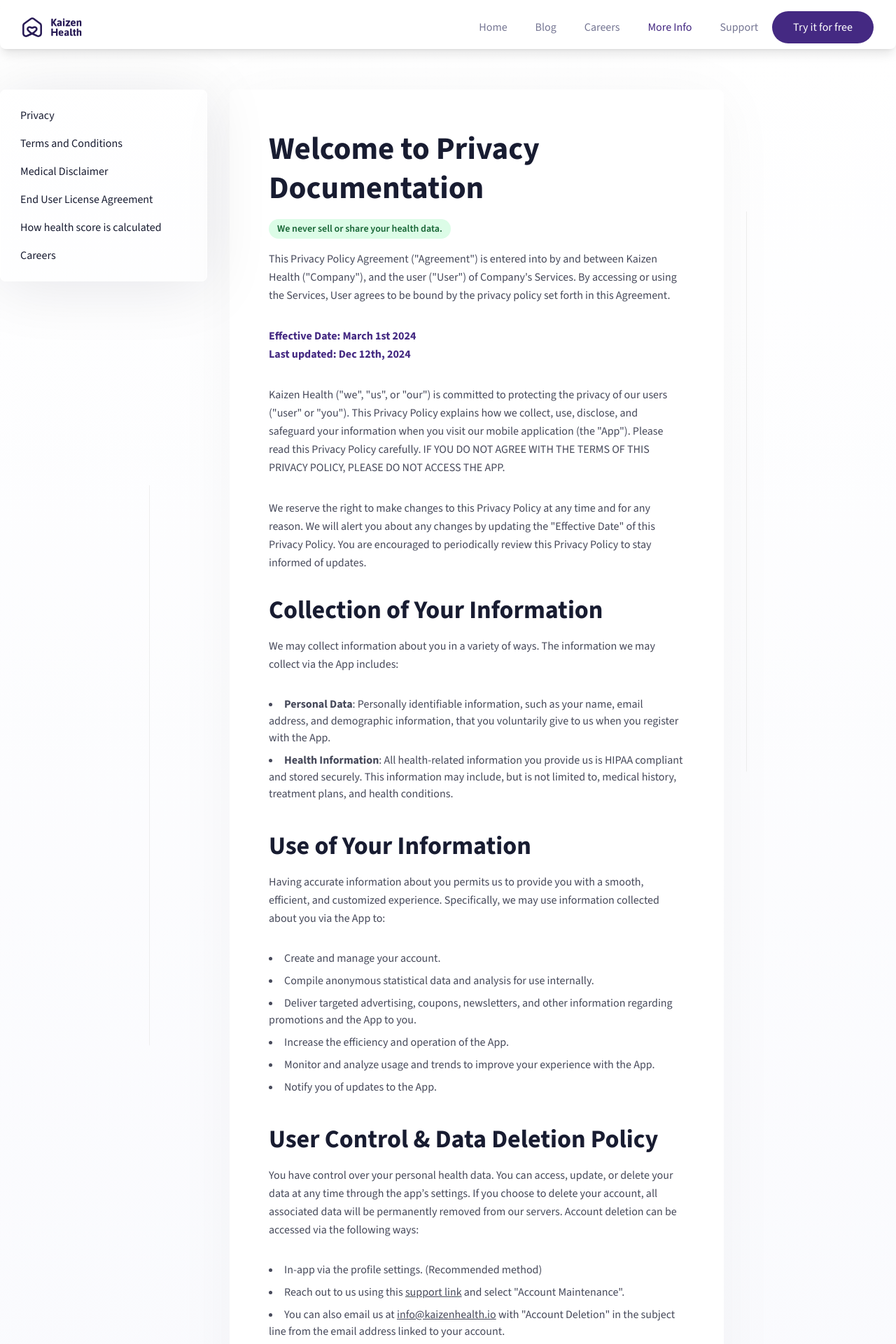
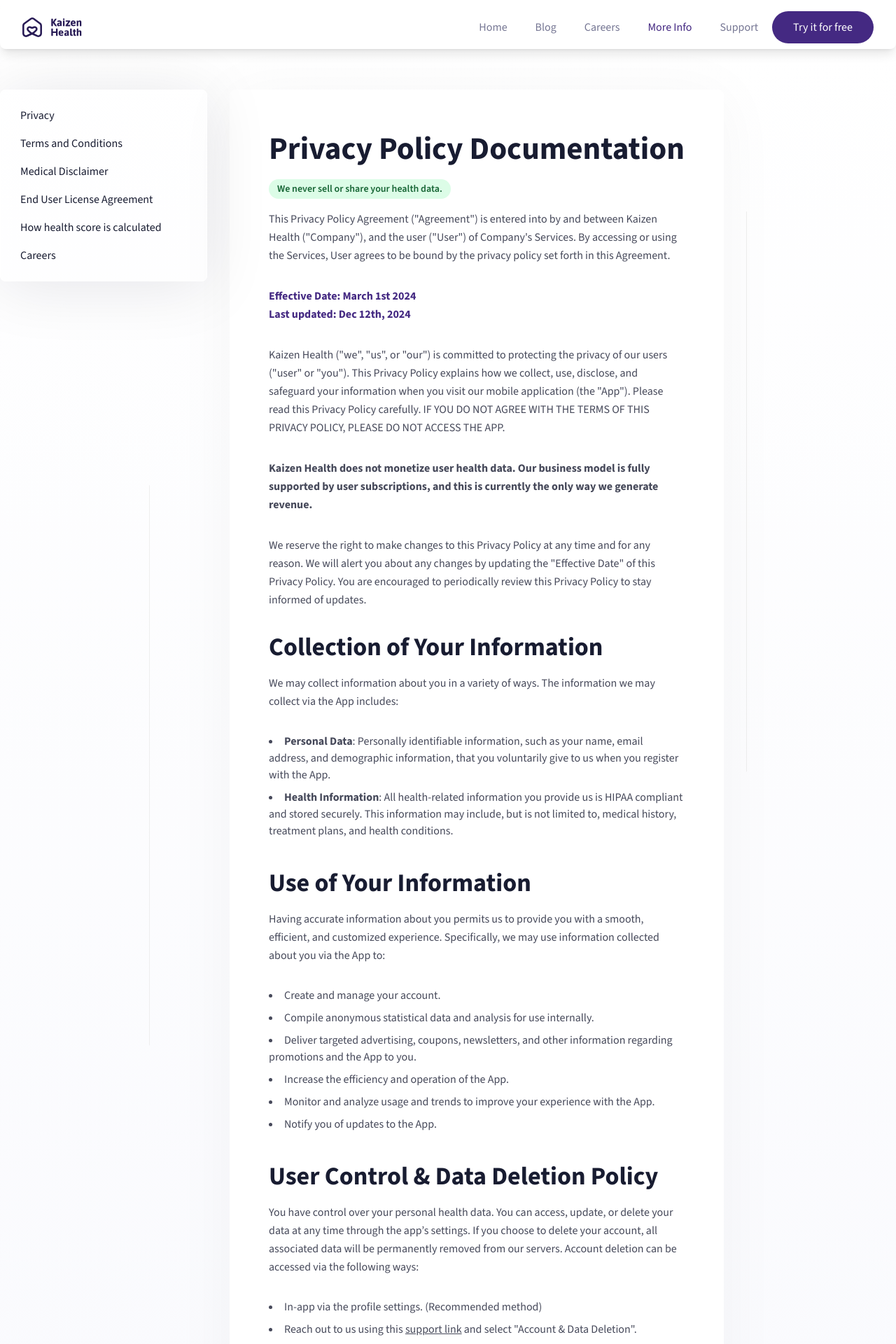
Before and after one commit to kaizen-health-tech/kaizen-web, a Next.js app: page /docs/privacy in a window 1280 px wide. Shown: the top 1920 px of the page at 70% size. Built offline with nearby package versions, Linux system fonts and the light colour scheme.

Commit message:
updating privacy policy

```diff
--- a/app/(site)/docs/privacy/page.tsx
+++ b/app/(site)/docs/privacy/page.tsx
@@ -25,7 +25,7 @@ export default function DocsPage() {
               <div className="-mx-4 flex flex-wrap">
                 <div className="w-full px-4 lg:w-3/4">
                   <div className="blog-details blog-details-docs shadow-three dark:bg-gray-dark rounded-sm bg-white px-8 py-11 sm:p-[55px] lg:mb-5 lg:px-8 xl:p-[55px]">
-                    <h1>Welcome to Privacy Documentation</h1>
+                    <h1>Privacy Policy Documentation</h1>
 
                     <div className="inline-flex items-center bg-green-100 text-green-800 text-sm font-semibold px-3 py-1 rounded-full mb-4">
                       We never sell or share your health data.
@@ -52,6 +52,11 @@ export default function DocsPage() {
                       Privacy Policy carefully. IF YOU DO NOT AGREE WITH THE
                       TERMS OF THIS PRIVACY POLICY, PLEASE DO NOT ACCESS THE
                       APP.
+                    </p>
+                    <p className="text-body-color dark:text-body-color-dark text-base font-bold">
+                      Kaizen Health does not monetize user health data. Our
+                      business model is fully supported by user subscriptions,
+                      and this is currently the only way we generate revenue.
                     </p>
 
                     <p className="text-body-color dark:text-body-color-dark text-base">
@@ -130,7 +135,7 @@ export default function DocsPage() {
                         >
                           support link
                         </a>{" "}
-                        and select "Account Maintenance".
+                        and select "Account & Data Deletion".
                       </li>
                       <li>
                         You can also email us at{" "}
@@ -140,8 +145,8 @@ export default function DocsPage() {
                         >
                           info@kaizenhealth.io
                         </a>{" "}
-                        with "Account Deletion" in the subject line from the
-                        email address linked to your account.
+                        with "Account & Data Deletion" in the subject line from
+                        the email address linked to your account.
                       </li>
                     </ul>
 
--- a/components/Contact/index.tsx
+++ b/components/Contact/index.tsx
@@ -144,6 +144,7 @@ const Contact = () => {
                   <option value="Account Maintenance">
                     Account Maintenance
                   </option>
+                  <option value="Data Deletion">Account & Data Deletion</option>
                   <option value="Data Request">Data Request</option>
                 </select>
               </div>
```
